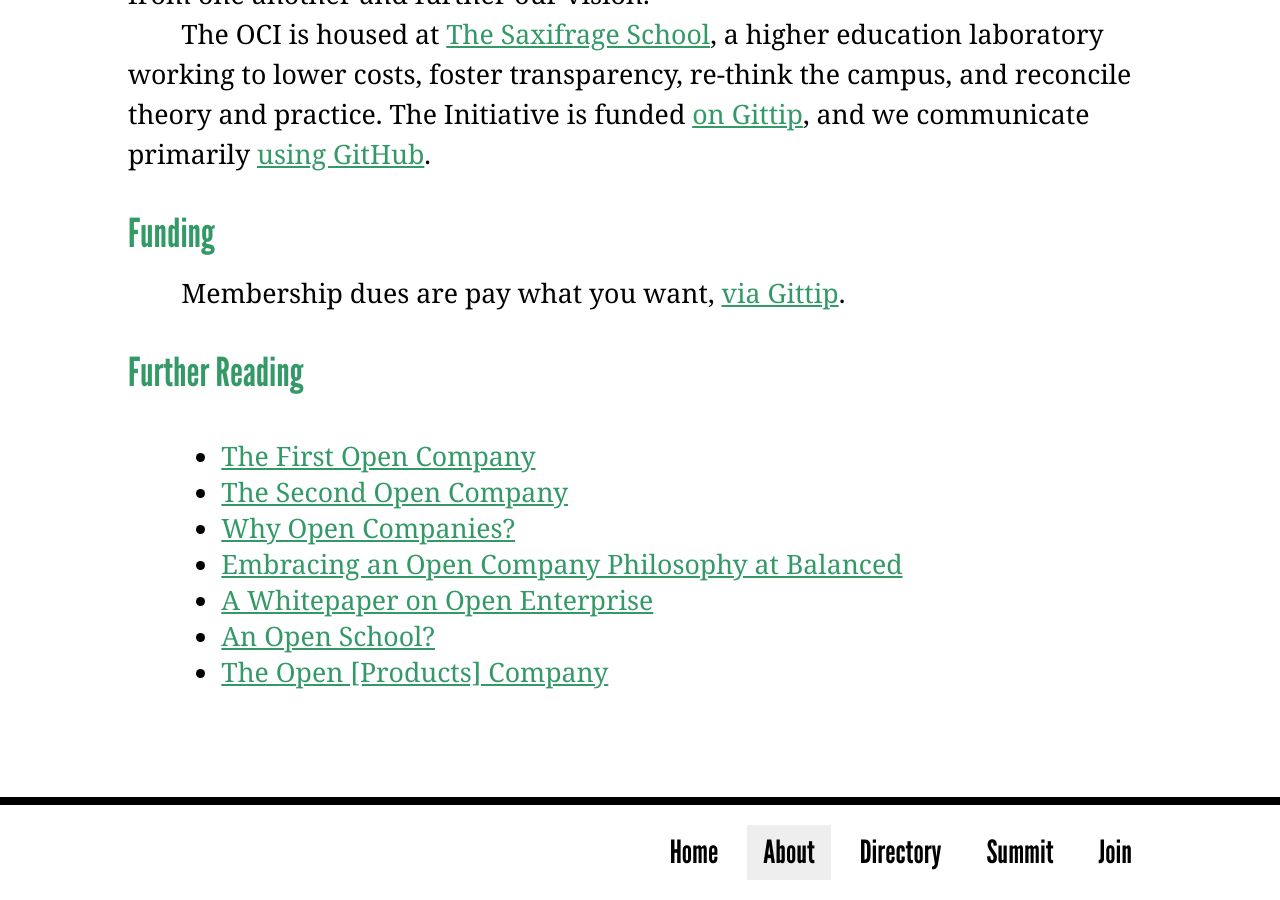
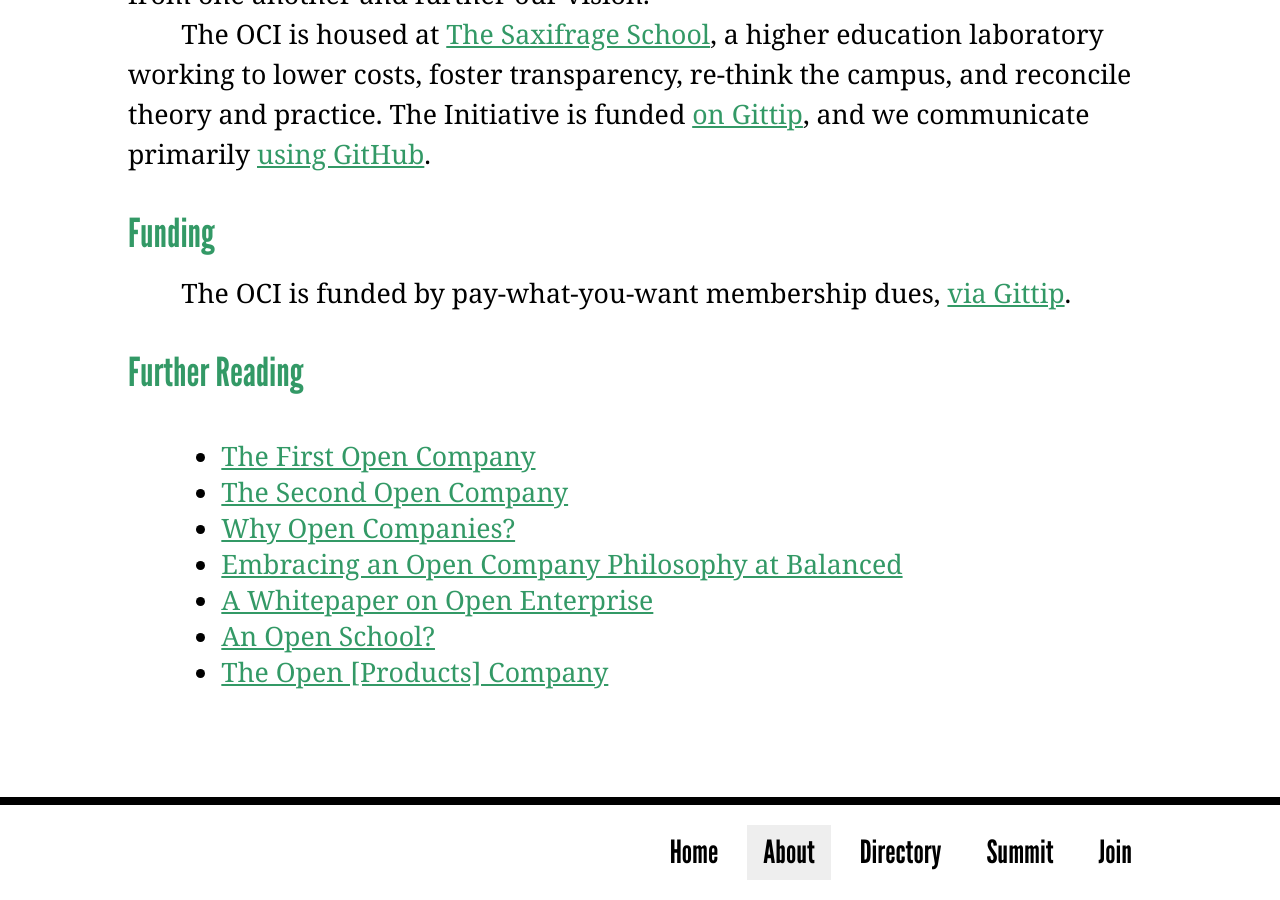
Before and after one commit to opencompany/www.opencompany.org, a Jekyll site: the page built from about/index.md, in a window 1280 px wide and 900 px high, scrolled down 1454 px. Built offline with Jekyll 4.4.1, drawn with Linux system fonts in a browser that asks for light colours; Markdown is read by kramdown in place of the engine named in the settings.

Commit message:
Tweak text re: dues

```diff
--- a/about/index.md
+++ b/about/index.md
@@ -50,7 +50,7 @@
 
 ### Funding
 
-Membership dues are pay what you want, <a
+The OCI is funded by pay-what-you-want membership dues, <a
 href="https://www.gittip.com/opencompanybiz/">via Gittip</a>.
 
 <div class="gittip-widget">
```
Also changed, not shown: join/index.md (+1 -1 lines).
